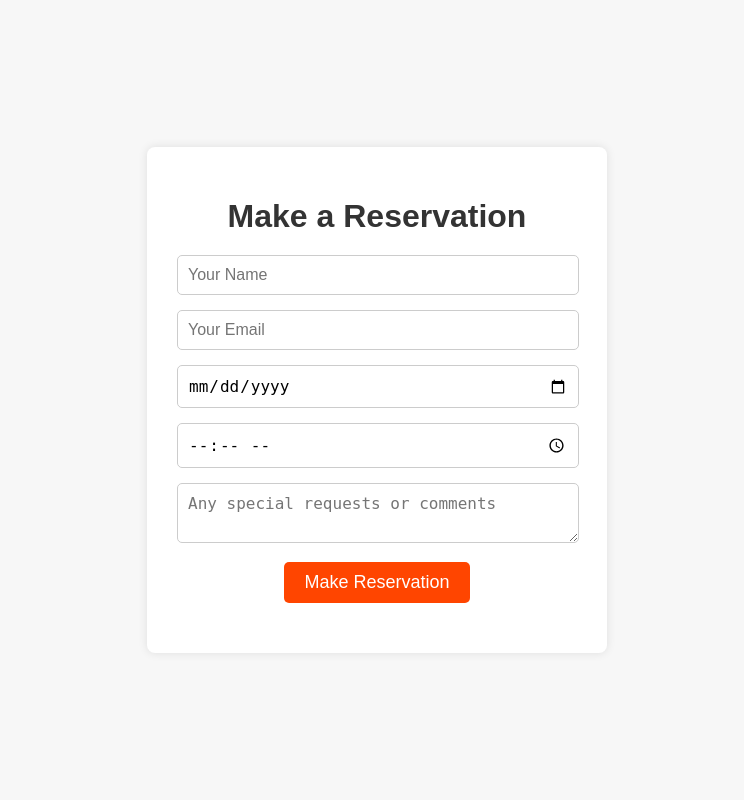
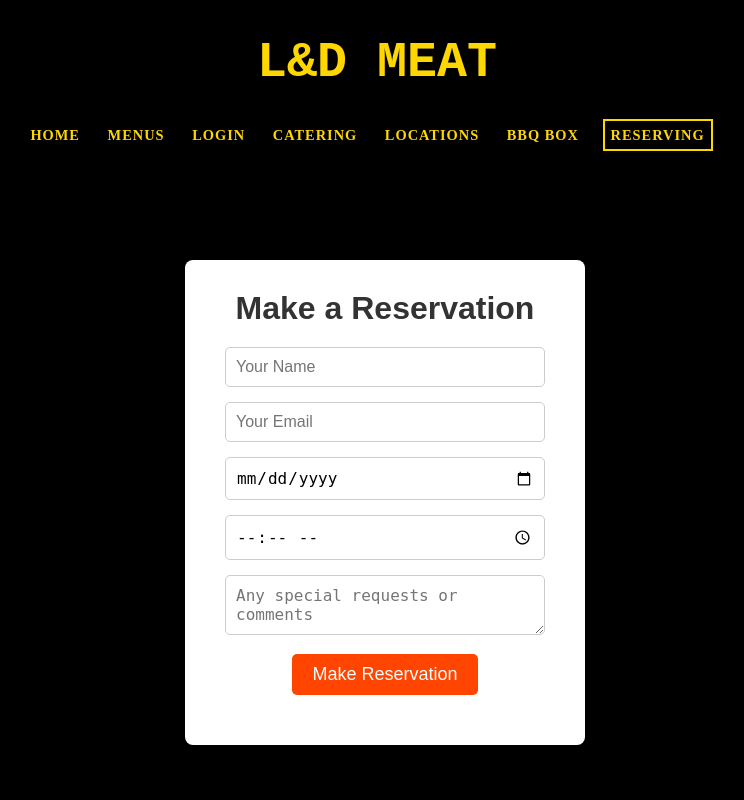
Before and after one commit to leonrama10/Projket-web, a PHP site: page /reserving.html in a window 1280 px wide. Shown: the whole page, without its empty margins (263-1007 px from the left). Run offline with PHP 8.4, Linux system fonts and the light colour scheme.

Commit message:
kodi-rezervim

```diff
--- a/reserving.css
+++ b/reserving.css
@@ -1,15 +1,93 @@
+*{
+    margin: 0px;
+    padding: 0px;
+    box-sizing: border-box;
+}
 body {
   font-family: Arial, sans-serif;
   background-color: #f7f7f7;
   margin: 0;
   padding: 0;
-  display: flex;
+  /* display: flex; */
   justify-content: center;
   align-items: center;
   height: 100vh;
+  background-color: black;
 }
 
+header{
+  position: sticky;
+  top: 0;
+  right: 0;
+  left: 0;
+  z-index: 100;
+  /* background-color: gold; */
+  background-color: black;
+  width: 100%;
+  height: 180px;
+}
+
+.site-logo {
+  width: 100%;
+  height: 45px;
+  line-height: 45px;
+  font-size: 24px;
+}
+.site-logo .s-l-h1-1{
+  padding-top: 40px;
+  font-size: 50px;
+  /* color: black; */
+  color: gold;
+  font-family: 'Courier New', Courier, monospace;
+  text-align: center;
+}
+
+.site-nav{
+  font-family: "Fed Pig Sans";
+  font-weight: bold;
+  font-size: .9rem;
+  text-transform: uppercase;
+  letter-spacing: 1px;
+  text-align: center;
+  line-height: 1.5;
+}
+
+.site-nav_menu li{
+  display: inline-block;
+  padding-top: 80px;
+  text-decoration: none;
+  margin-right: 15px;
+}
+
+.site-nav .site-nav_menu a{
+  display: inline;
+  text-decoration: none;
+  /* color: black; */
+  color: gold;
+  transition: 0.4s;
+  padding: 4px;
+}
+.site-nav .site-nav_menu a:hover{
+  /* color: gold; */
+  color: black;
+  /* background-color: black; */
+  background-color: gold;
+}
+
+.site-nav .site-nav_menu .border-a-1{
+  border: 2px solid gold;
+  padding-top: 6px;
+  padding-bottom: 6px;
+  padding-left: 6px;
+  padding-right: 6px;
+}
+
+/*reservation-container*/
+
 .reservation-container {
+  position: relative;
+  top: 10%;
+  left: 35%;
   background-color: #fff;
   padding: 30px;
   border-radius: 8px;
--- a/reserving.html
+++ b/reserving.html
@@ -5,8 +5,30 @@
     <meta name="viewport" content="width=device-width, initial-scale=1.0">
     <title>Restaurant Reservation</title>
     <link rel="stylesheet" href="reserving.css">
+
 </head>
 <body>
+
+    <!-- <div class="all-div"> -->
+        <header>
+            <div class="container">
+                <div class="site-logo">
+                    <h1 class="s-l-h1-1">L&D MEAT</h1>
+                </div>
+                <nav class="site-nav">
+                    <ul class="site-nav_menu">
+                        <li><a href="index.html">HOME</a></li>
+                        <li><a href="#">MENUS</a></li>
+                        <li><a href="#">LOGIN</a></li>
+                        <li><a href="#">CATERING</a></li>
+                        <li><a href="#">LOCATIONS</a></li>
+                        <li><a href="#">BBQ BOX</a></li>
+                        <li><a class="border-a-1" href="reserving.html">RESERVING</a></li>
+                    </ul>
+                </nav>
+            </div>
+        </header>
+
         <div class="reservation-container">
             <h1>Make a Reservation</h1>
             <form id="reservationForm">
@@ -19,6 +41,7 @@
             </form>
             <div id="reservationStatus"></div>
         </div>
+    <!-- </div> -->
     <script src="reserving.js"></script>
 </body>
 </html>
```
Lines whose indentation alone changed are shown as unchanged.
